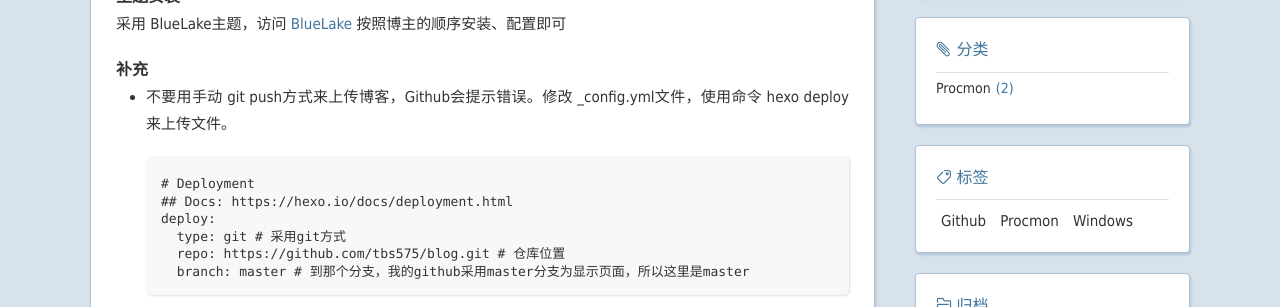
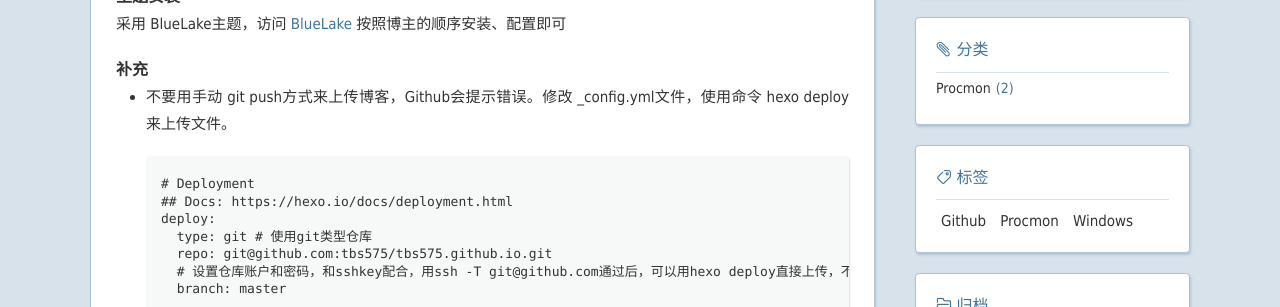
Before and after one commit to tbs575/tbs575.github.io, a plain HTML site: page 2017/11/09/Github-Blog/index.html in a window 1280 px wide. Shown: the part 745-1052 px from the top of the page. Drawn offline with Linux system fonts and the light colour scheme; some packages are replaced by stand-ins of ours; a script that the page names is missing; a web font is replaced by a local one.

Commit message:
Site updated: 2017-11-16 07:49:15

```diff
--- a/2017/11/09/Github-Blog/index.html
+++ b/2017/11/09/Github-Blog/index.html
@@ -3,7 +3,7 @@
 <h3 id="主题安装"><a href="#主题安装" class="headerlink" title="主题安装"></a>主题安装</h3><p>采用 BlueLake主题，访问 <a href="http://chaoo.oschina.io/2016/12/29/BlueLake%E5%8D%9A%E5%AE%A2%E4%B8%BB%E9%A2%98%E7%9A%84%E8%AF%A6%E7%BB%86%E9%85%8D%E7%BD%AE.html" target="_blank" rel="external">BlueLake</a> 按照博主的顺序安装、配置即可</p>
 <h3 id="补充"><a href="#补充" class="headerlink" title="补充"></a>补充</h3><ul>
 <li><p>不要用手动 git push方式来上传博客，Github会提示错误。修改 _config.yml文件，使用命令 hexo deploy 来上传文件。</p>
-<figure class="highlight plain"><table><tr><td class="gutter"><pre><span class="line">1</span><br><span class="line">2</span><br><span class="line">3</span><br><span class="line">4</span><br><span class="line">5</span><br><span class="line">6</span><br></pre></td><td class="code"><pre><span class="line"># Deployment</span><br><span class="line">## Docs: https://hexo.io/docs/deployment.html</span><br><span class="line">deploy:</span><br><span class="line">  type: git # 采用git方式</span><br><span class="line">  repo: https://github.com/tbs575/blog.git # 仓库位置</span><br><span class="line">  branch: master # 到那个分支，我的github采用master分支为显示页面，所以这里是master</span><br></pre></td></tr></table></figure>
+<figure class="highlight plain"><table><tr><td class="gutter"><pre><span class="line">1</span><br><span class="line">2</span><br><span class="line">3</span><br><span class="line">4</span><br><span class="line">5</span><br><span class="line">6</span><br><span class="line">7</span><br></pre></td><td class="code"><pre><span class="line"># Deployment</span><br><span class="line">## Docs: https://hexo.io/docs/deployment.html</span><br><span class="line">deploy:</span><br><span class="line">  type: git # 使用git类型仓库</span><br><span class="line">  repo: git@github.com:tbs575/tbs575.github.io.git </span><br><span class="line">  # 设置仓库账户和密码，和sshkey配合，用ssh -T git@github.com通过后，可以用hexo deploy直接上传，不需要每次都舒服帐号和密码</span><br><span class="line">  branch: master</span><br></pre></td></tr></table></figure>
 </li>
 <li><p>如何添加文章的图片。根据这篇<a href="https://univer2012.github.io/2017/04/23/6how-to-insert-picture-in-hexo-blog/" target="_blank" rel="external">文章</a>提到的方法，安装 <code>npm install hexo-asset-image --save</code>，使用命令 hexo n “xxx” 创建新的博客，把图片放入 source/_posts/xxx目录下。在文章里面 <img src="/2017/11/09/Github-Blog/xxx/xxxx.jpg" alt="">来加入图片。</p>
 </li>
```
